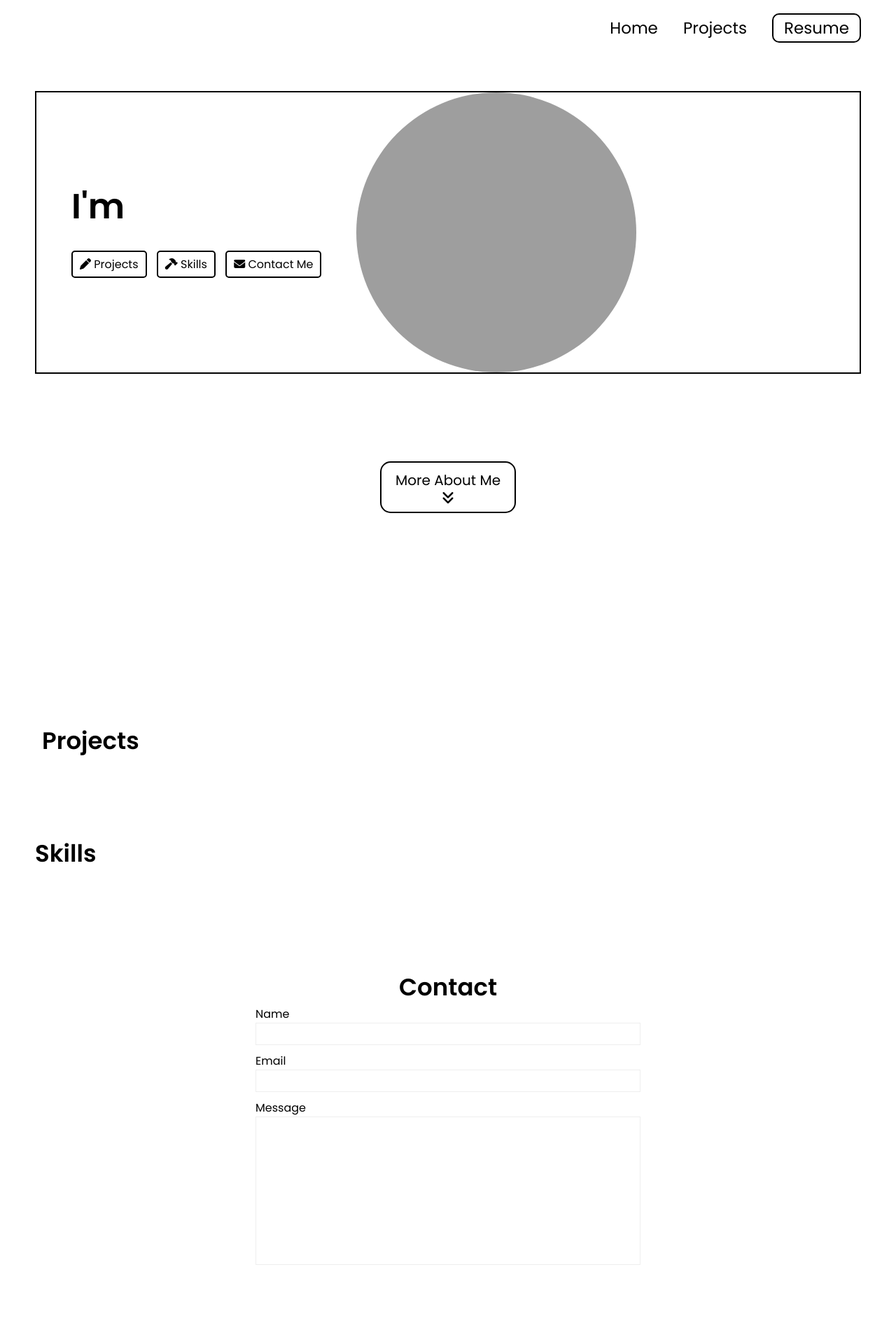
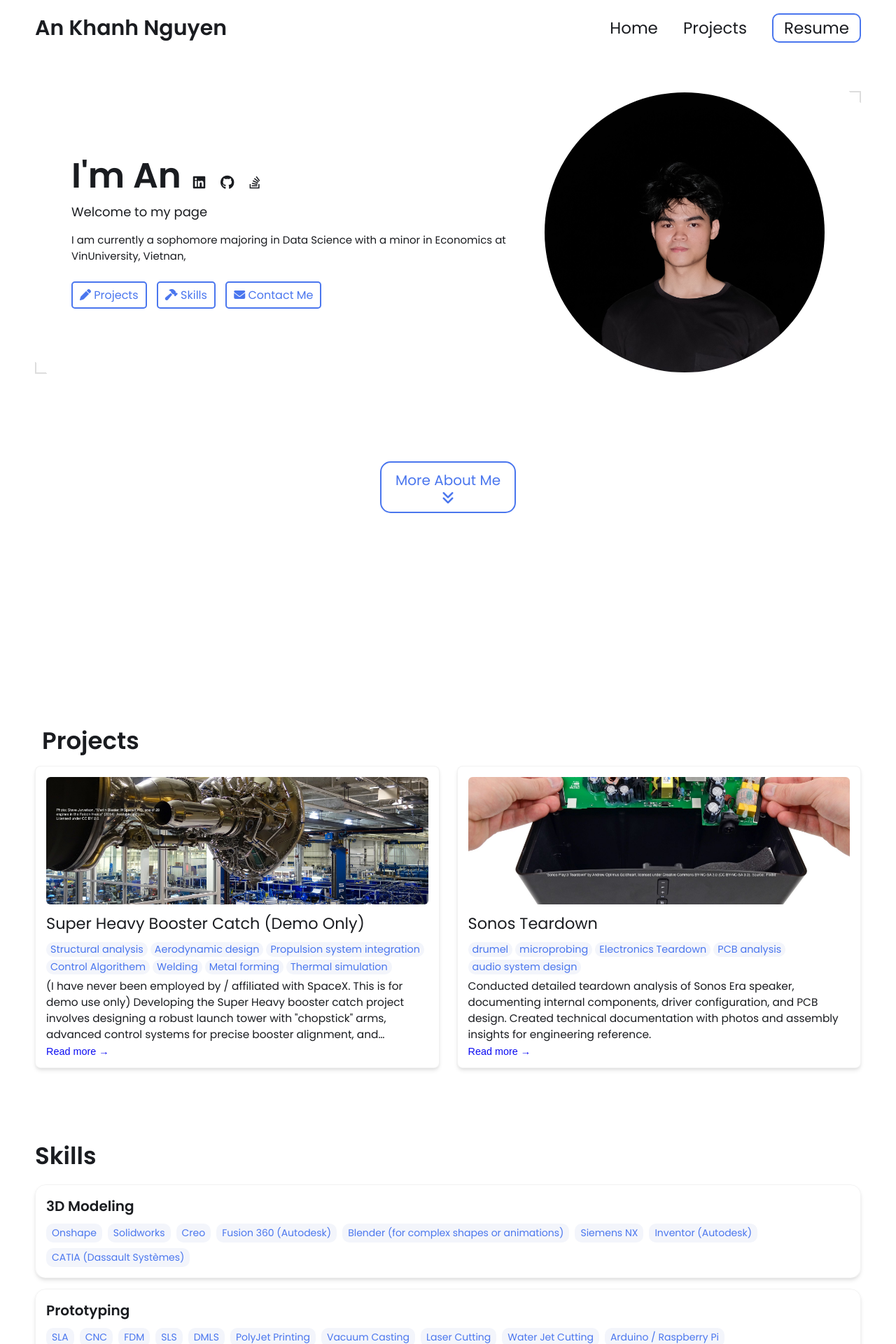
Before and after one commit to Eggan1/eggan1.github.io, a Jekyll site: the page built from index.html, in a window 1280 px wide. Shown: the top 1920 px of the page at 70% size. Built offline with Jekyll 4.4.1, drawn with Linux system fonts in a browser that asks for light colours; some of the changed text lies outside the part shown.

Commit message:
Update _config.yml

```diff
--- a/_config.yml
+++ b/_config.yml
@@ -11,15 +11,17 @@
 
 
 
----
-layout: home
+# Hero Section
+
 name: An Khanh Nguyen
+
 headline: Welcome to my page
-description: >-
-  I am currently a sophomore majoring in Data Science with a minor in Economics at VinUniversity, Vietnam.
+
+description: >- # dont remove this line. this will ignore all new lines until the next section
+  I am currently a sophomore majoring in Data Science with a minor in Economics at VinUniversity, Vietnan,
+# Place your profile image in /assets/images/profile-image/folder and edit the file name
+
 profile_image: ./assets/images/profile-image/prof_pic.jpg
----
-
 
 # Link your resume
 # You can place your resume in assets/resume/{resume.pdf or add external link such as pdf saved in google drive
```
